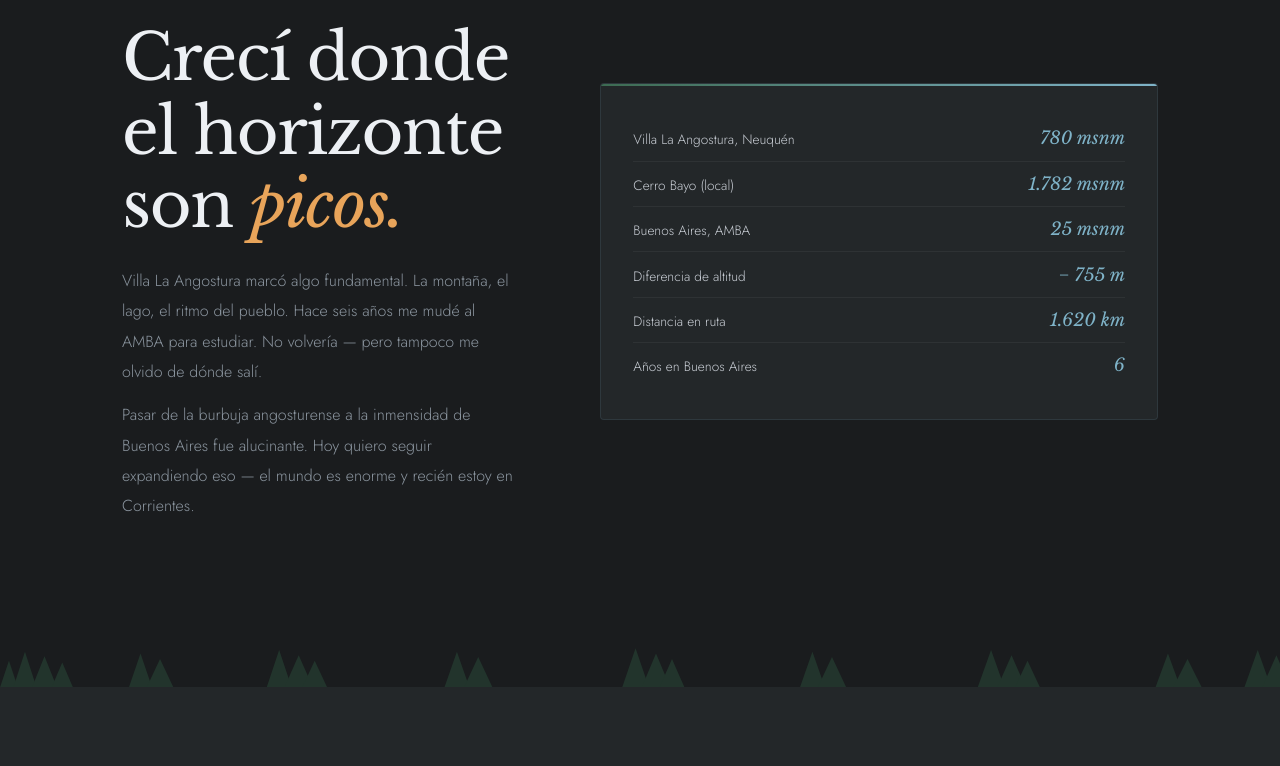
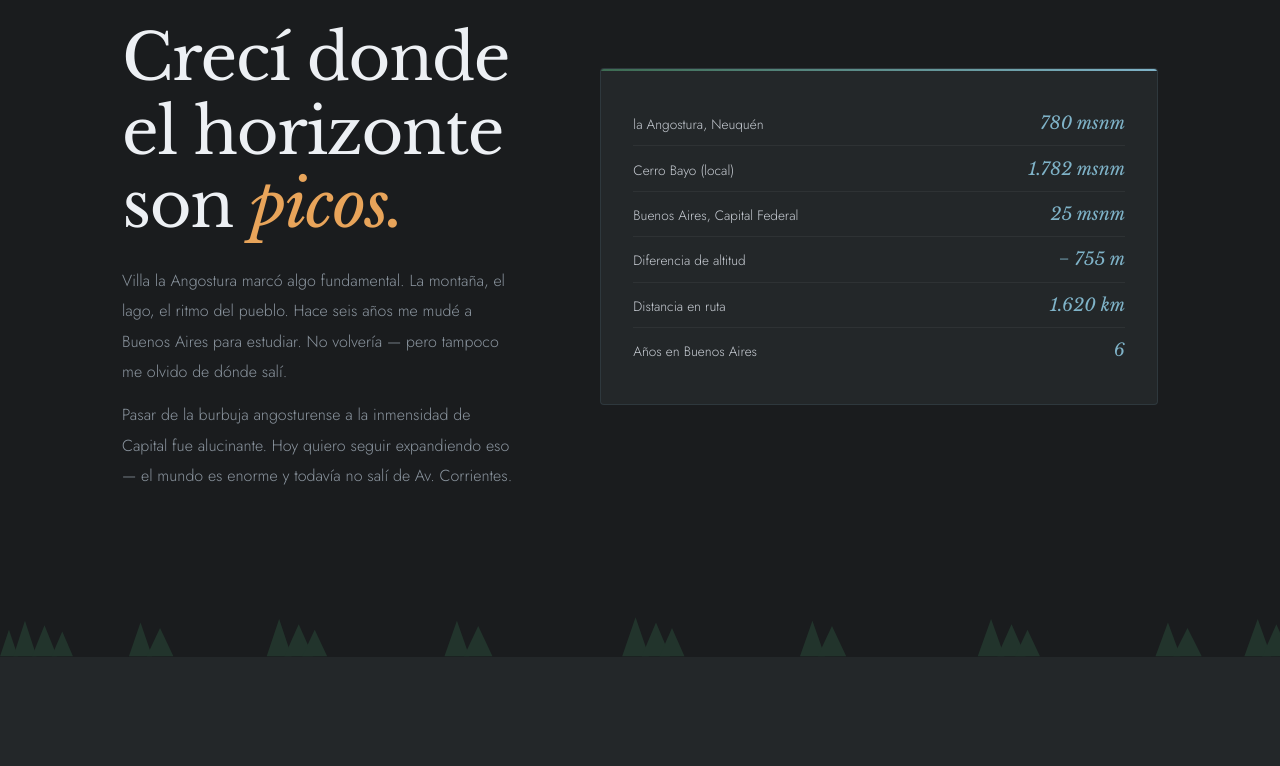
Before and after one commit to Joaquin-Anselmi/que-es-yo, a plain HTML site: page index.html in a window 1280 px wide. Shown: the part 930-1696 px from the top of the page. Drawn offline with nearby package versions, Linux system fonts and the light colour scheme.

Commit message:
Update index.html

```diff
--- a/index.html
+++ b/index.html
@@ -632,7 +632,7 @@ footer {
   </svg>
 
   <div class="hero-content">
-    <p class="hero-eyebrow">Villa La Angostura, Patagonia — Buenos Aires</p>
+    <p class="hero-eyebrow">Villa la Angostura, Patagonia — Buenos Aires</p>
     <h1 class="hero-name">Joa<em>quín</em></h1>
     <p class="hero-tagline">Fotografía · Cine · Montaña · En tránsito</p>
   </div>
@@ -647,20 +647,20 @@ footer {
       <p class="tag">Origen</p>
       <h2 class="section-title">Crecí donde<br>el horizonte<br>son <em>picos.</em></h2>
       <p class="body">
-        Villa La Angostura marcó algo fundamental. La montaña, el lago,
-        el ritmo del pueblo. Hace seis años me mudé al AMBA para estudiar.
+        Villa la Angostura marcó algo fundamental. La montaña, el lago,
+        el ritmo del pueblo. Hace seis años me mudé a Buenos Aires para estudiar.
         No volvería — pero tampoco me olvido de dónde salí.
       </p>
       <p class="body" style="margin-top:0.8rem;">
-        Pasar de la burbuja angosturense a la inmensidad de Buenos Aires
+        Pasar de la burbuja angosturense a la inmensidad de Capital
         fue alucinante. Hoy quiero seguir expandiendo eso — el mundo es
-        enorme y recién estoy en Corrientes.
+        enorme y todavía no salí de Av. Corrientes.
       </p>
     </div>
     <div>
       <div class="altimetry">
         <div class="alt-row">
-          <span class="alt-place">Villa La Angostura, Neuquén</span>
+          <span class="alt-place">la Angostura, Neuquén</span>
           <span class="alt-value">780 msnm</span>
         </div>
         <div class="alt-row">
@@ -668,7 +668,7 @@ footer {
           <span class="alt-value">1.782 msnm</span>
         </div>
         <div class="alt-row">
-          <span class="alt-place">Buenos Aires, AMBA</span>
+          <span class="alt-place">Buenos Aires, Capital Federal</span>
           <span class="alt-value">25 msnm</span>
         </div>
         <div class="alt-row">
@@ -821,9 +821,9 @@ footer {
 
 <!-- ── FOOTER ── -->
 <footer>
-  <p class="footer-name">Joaquín Anselmi</p>
+  <p class="footer-name">Joaquín Anselmi Foster</p>
   <p class="footer-coords">
-    40°45'S 71°38'O — Villa La Angostura<br>
+    40°45'S 71°38'O — Villa la Angostura<br>
     34°36'S 58°22'O — Buenos Aires<br>
     En tránsito permanente
   </p>
```
